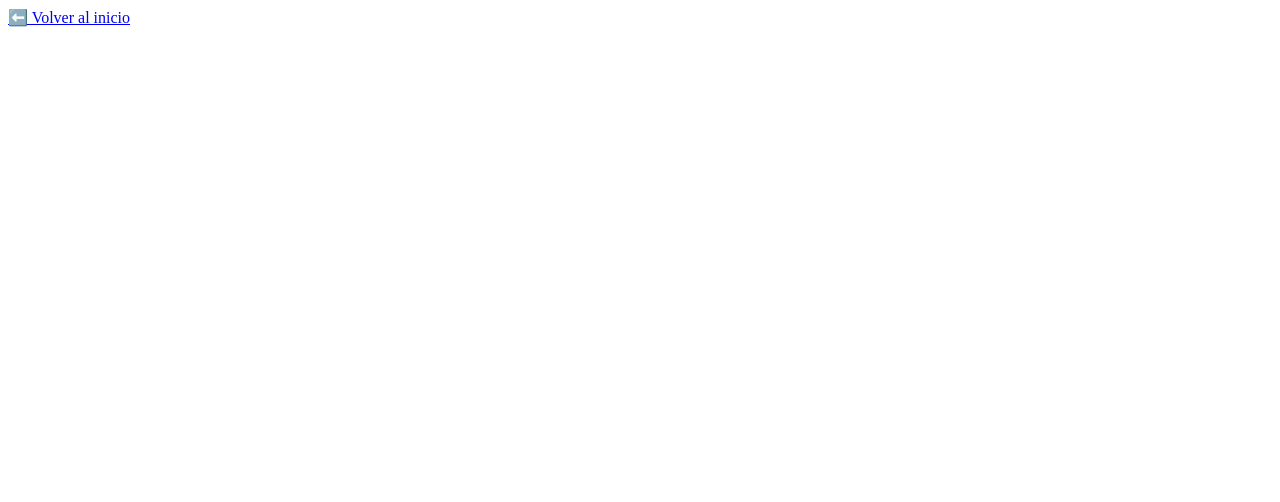
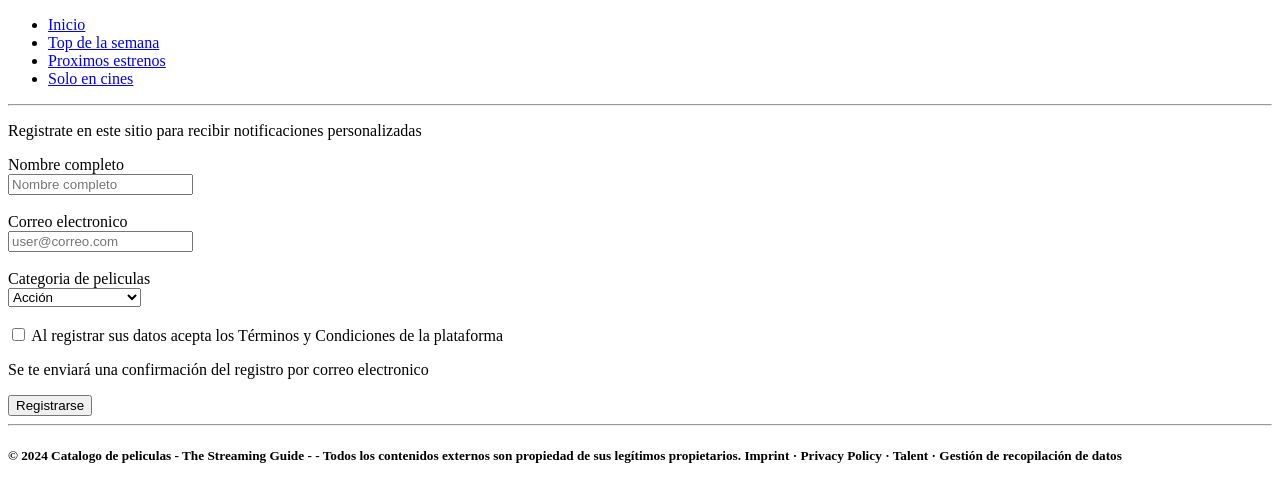
Before and after one commit to leobardotuz/catalogo-de-peliculas, a plain HTML site: page pages/registro.html in a window 1280 px wide. Drawn offline with Linux system fonts and the light colour scheme.

Commit message:
pagina registro terminada

```diff
--- a/pages/registro.html
+++ b/pages/registro.html
@@ -7,7 +7,83 @@
 </head>
 <body>
 
-<a href="../index.html">⬅️ Volver al inicio</a>
+<!-- Header -->
+ <header>
+    <nav>
+        <ul>
+            <li>
+                <a href="../index.html">Inicio</a>
+            </li>
+            <li>
+                <a href="#">Top de la semana</a>
+            </li>
+            <li>
+                <a href="#">Proximos estrenos</a>
+            </li>
+            <li>
+                <a href="#">Solo en cines</a>
+            </li>
+        </ul>
+    </nav>
+ </header>
+
+<!-- Contenido Principal -->
+ <hr>
+ <main>
+    <!-- A qui va el form -->
+     <p>Registrate en este sitio para recibir notificaciones personalizadas</p>
+         <form>
+            <div>
+                <label for="fname">Nombre completo</label>
+                <br>
+                <input type="text" id="Nombre completo" placeholder="Nombre completo">
+            </div>
+            <br>
+            <div>
+                <label for="Correo electronico">Correo electronico</label>
+                <br>
+                <input type="email" name="email" id="email" placeholder="user@correo.com">
+            </div>
+            <br>
+            <div>
+                <label for="Categoria de peliculas"> Categoria de peliculas</label>
+                <br>
+                <select name="Categoria de peliculas" id="Categoria de peliculas">
+                    <option value="Genero">Acción</option>
+                    <option value="Genero">Ciencia ficción</option>
+                    <option value="Genero">Terror</option>
+                    <option value="Genero">Romance</option>
+                    <option value="Genero">Drama</option>
+                    <option value="Genero">Musicales</option>
+                    <option value="Genero">Próximos estrenos</option>
+                </select>
+            </div>
+            <br>
+            <div>
+                <input type="checkbox" name="condiciones" id="condiciones" value="true">
+                <label for="condiciones">Al registrar sus datos acepta los Términos y Condiciones de la plataforma</label>
+            </div>
+            <p>Se te enviará una confirmación del registro por correo electronico</p>
+
+            <div>
+                <input type="submit" value="Registrarse">
+            </div>
+
+         </form>
+
+ </main>
+<hr>
+<!-- Pie de página -->
+ <footer>
+    <h5>© 2024 Catalogo de peliculas - The Streaming Guide - - Todos los contenidos externos son propiedad de sus legítimos propietarios.
+        Imprint · Privacy Policy · Talent · Gestión de recopilación de datos</h5>
+ </footer>
+
+
+
+
+
+
 
 </body>
 </html>
```
Also changed, not shown: pages/user.html (+1 -1 lines).
